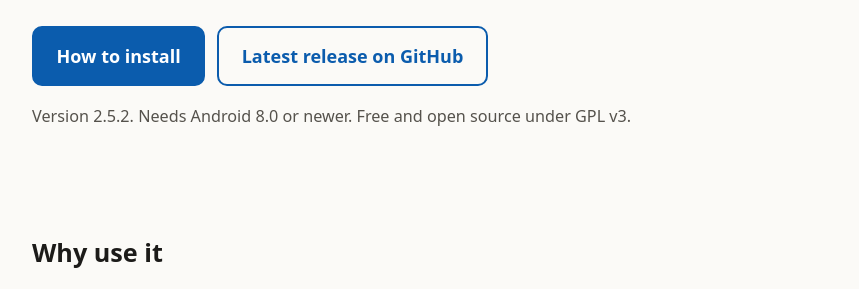
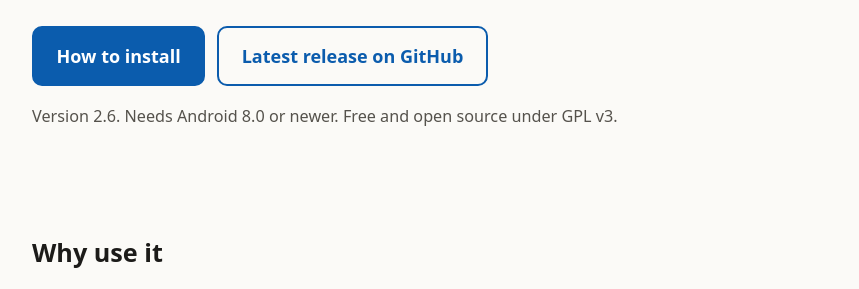
Before and after one commit to animeshahilya/animeshahilya.github.io, a Jekyll site: the page built from _apps/espeak-ng.md, in a window 1280 px wide and 900 px high. Shown: the part 274-563 px from the top of the window, without its empty margins (210-1069 px from the left). Built offline with Jekyll 4.4.1, drawn with Linux system fonts in a browser that asks for light colours.

Commit message:
eSpeak NG 2.6

```diff
--- a/_apps/espeak-ng.md
+++ b/_apps/espeak-ng.md
@@ -3,7 +3,7 @@ app_name: eSpeak NG for Android
 order: 1
 tagline: A free, offline speech engine that speaks like NVDA, with better Hindi and Indian-language voices.
 summary: A free, offline speech engine for Android. It speaks the way NVDA does and adds better Hindi and Indian-language voices. It works with TalkBack and any app that reads text aloud.
-version: "2.5.2"
+version: "2.6"
 android: "8.0"
 license: Free and open source under GPL v3
 releases_repo: animeshahilya/espeak-ng
```
